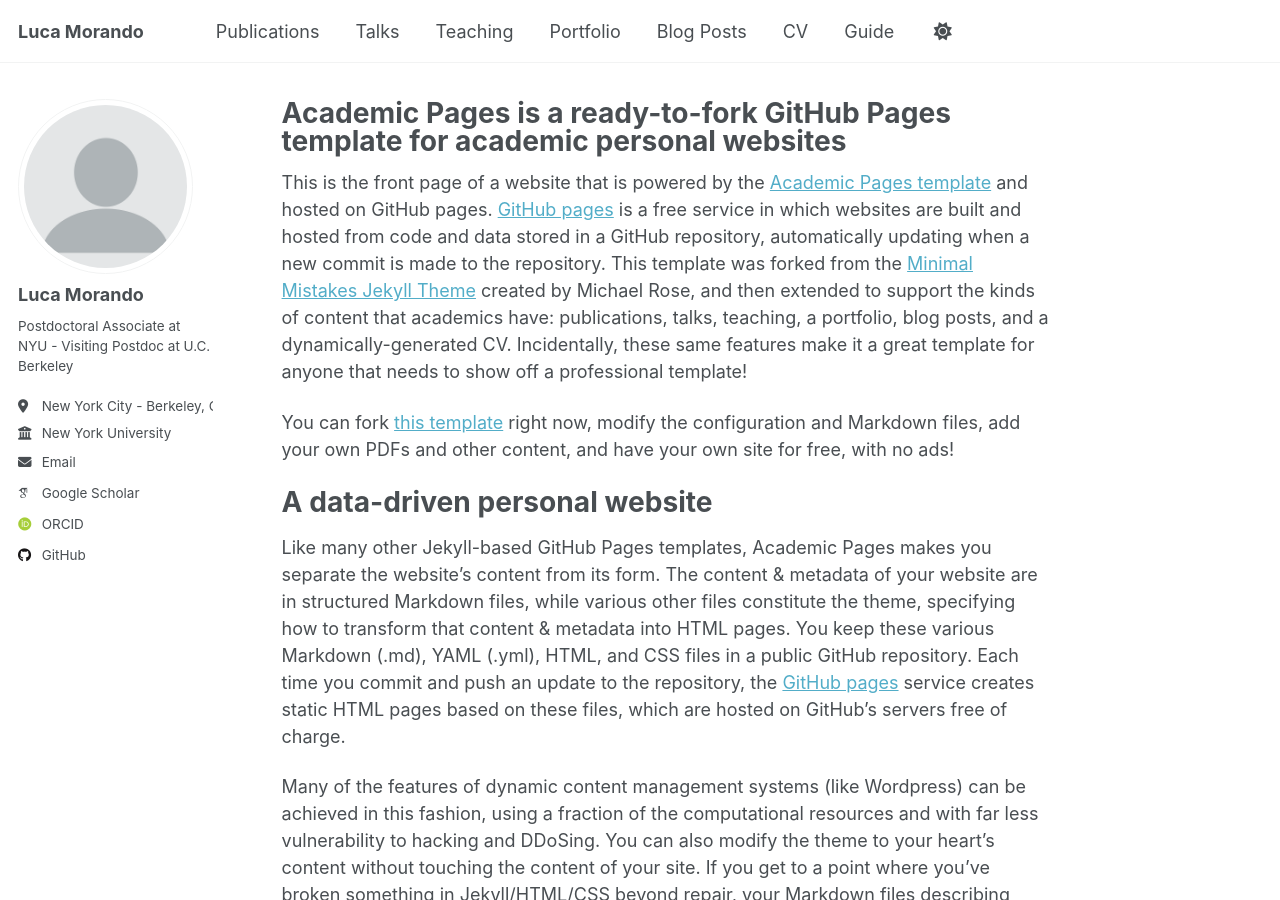
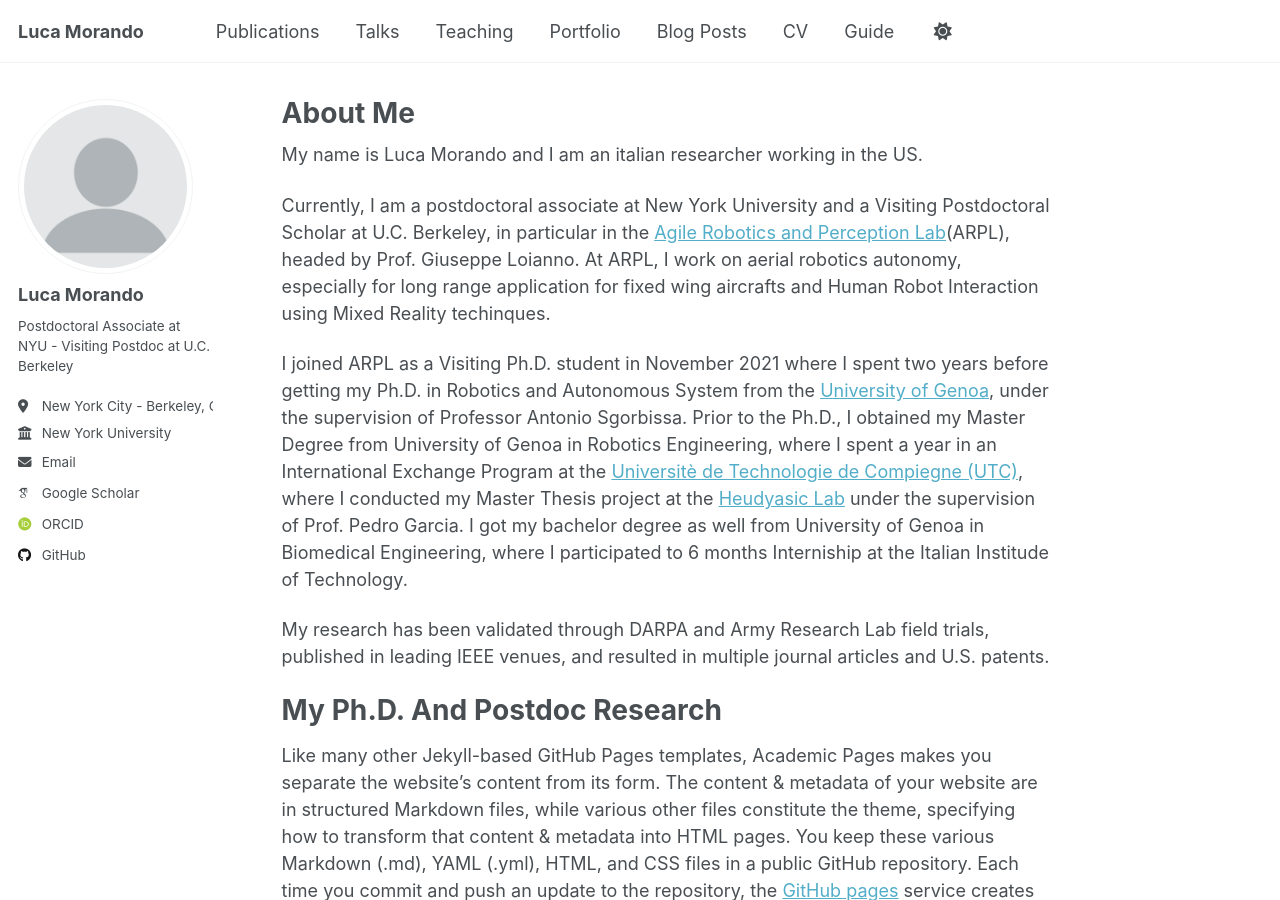
Before and after one commit to lucamorando95/lucamorando95.github.io, a Jekyll site: the page built from _pages/about.md, in a window 1280 px wide and 900 px high. Built offline with Jekyll 4.4.1, drawn with Linux system fonts in a browser that asks for light colours; some web fonts are replaced; a script that is not in the unit is left out.

Commit message:
wrote bio and introduction

```diff
--- a/_pages/about.md
+++ b/_pages/about.md
@@ -1,17 +1,24 @@
 ---
 permalink: /
-title: "Academic Pages is a ready-to-fork GitHub Pages template for academic personal websites"
+title: "About Me"
 author_profile: true
 redirect_from:
   - /about/
   - /about.html
 ---
+My name is Luca Morando and I am an italian researcher working in the US.
 
-This is the front page of a website that is powered by the [Academic Pages template](https://github.com/academicpages/academicpages.github.io) and hosted on GitHub pages. [GitHub pages](https://pages.github.com) is a free service in which websites are built and hosted from code and data stored in a GitHub repository, automatically updating when a new commit is made to the repository. This template was forked from the [Minimal Mistakes Jekyll Theme](https://mmistakes.github.io/minimal-mistakes/) created by Michael Rose, and then extended to support the kinds of content that academics have: publications, talks, teaching, a portfolio, blog posts, and a dynamically-generated CV. Incidentally, these same features make it a great template for anyone that needs to show off a professional template!
+Currently, I am a postdoctoral associate at New York University and a Visiting Postdoctoral Scholar at U.C. Berkeley, in particular in the [Agile Robotics and Perception Lab](https://arplaboratory.github.io/)(ARPL), headed by Prof. Giuseppe Loianno.
+At ARPL, I work on aerial robotics autonomy, especially for long range application for fixed wing aircrafts and Human Robot Interaction using Mixed Reality techinques.
 
- You can fork [this template](https://github.com/academicpages/academicpages.github.io) right now, modify the configuration and Markdown files, add your own PDFs and other content, and have your own site for free, with no ads!
+I joined ARPL as a Visiting Ph.D. student in November 2021 where I spent two years before getting my Ph.D. in Robotics and Autonomous System from the [University of Genoa](https://unige.it/en), under the supervision of Professor Antonio Sgorbissa.
+Prior to the Ph.D., I obtained my Master Degree from University of Genoa in Robotics Engineering, where I spent a year in an International Exchange Program at the [Universitè de Technologie de Compiegne (UTC)](https://www.utc.fr/),  where I conducted my Master Thesis project at the [Heudyasic Lab](https://www.hds.utc.fr/en/) under the supervision of Prof. Pedro Garcia.
+I got my bachelor degree as well from University of Genoa in Biomedical Engineering, where I participated to 6 months Interniship at the Italian Institude of Technology.
 
-A data-driven personal website
+My research has been validated through DARPA and Army Research Lab field trials, published in leading IEEE venues, and resulted in multiple journal articles and U.S. patents.
+
+
+My Ph.D. And Postdoc Research
 ======
 Like many other Jekyll-based GitHub Pages templates, Academic Pages makes you separate the website's content from its form. The content & metadata of your website are in structured Markdown files, while various other files constitute the theme, specifying how to transform that content & metadata into HTML pages. You keep these various Markdown (.md), YAML (.yml), HTML, and CSS files in a public GitHub repository. Each time you commit and push an update to the repository, the [GitHub pages](https://pages.github.com/) service creates static HTML pages based on these files, which are hosted on GitHub's servers free of charge.
 
```
